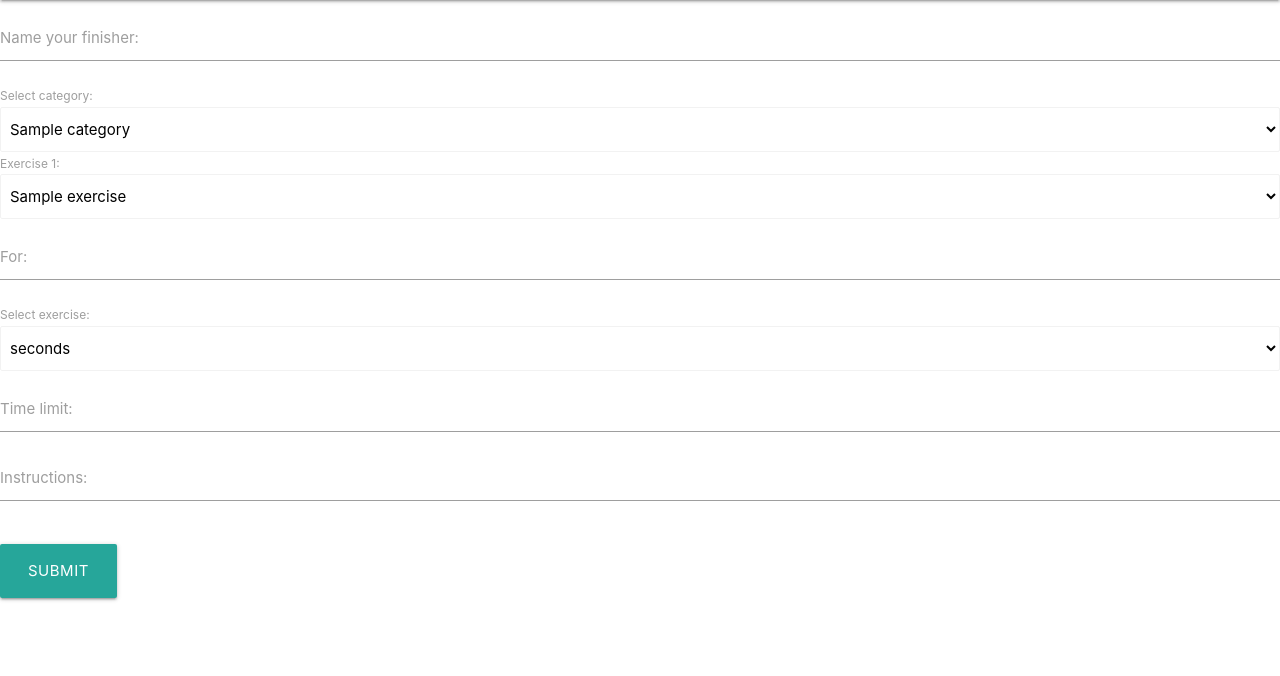
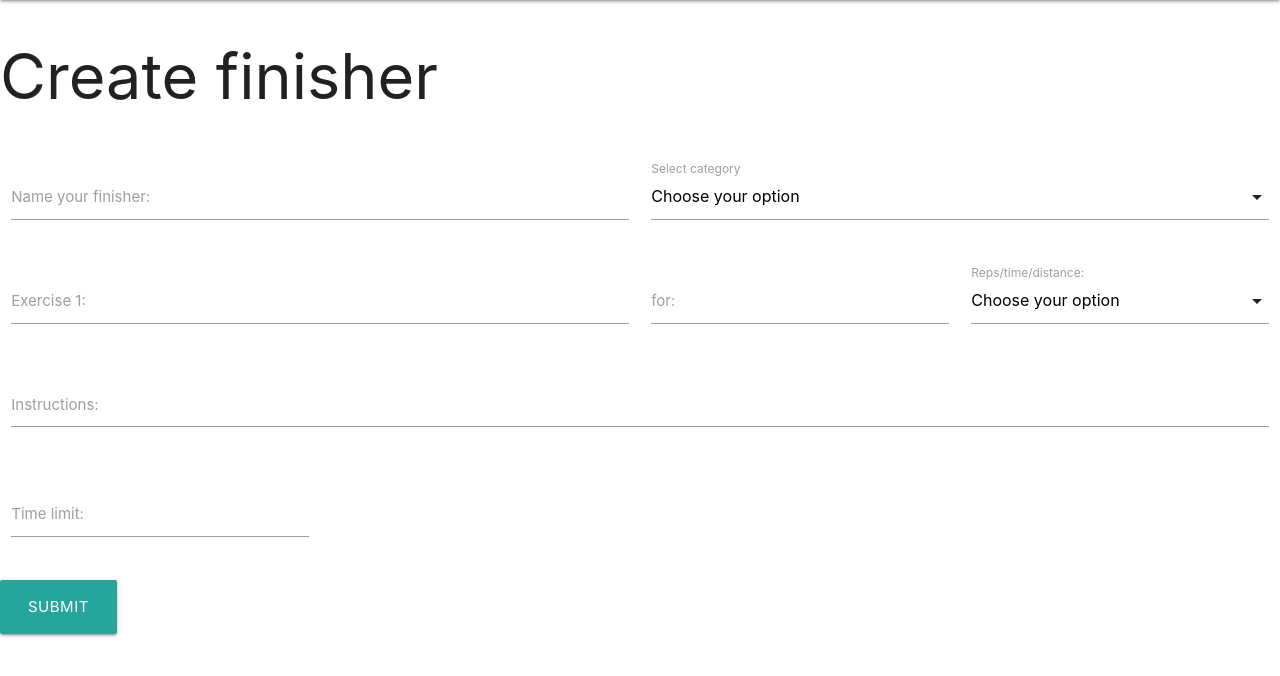
Before and after one commit to allyporwal/finishers-flask, a Flask app: page /add_finisher in a window 1280 px wide. Shown: the part 64-740 px from the top of the page. Run offline with Flask 2, Linux system fonts and the light colour scheme; a database or web service that is not in the repository returns one stand-in record (values such as "Sample title"); some libraries are stand-ins or nearby versions.

Commit message:
Add to add_finisher function to ensure proper data structure on Mongodb

```diff
--- a/app.py
+++ b/app.py
@@ -21,7 +21,11 @@ mongo = PyMongo(app)
 
 @app.route("/")
 def landing_page():
-    return render_template("landing.html")
+    finishers = mongo.db.finishers.aggregate([
+        {"$unwind": "$exercises"},
+        {"$match": {"exercises.exercise_name": {"$ne": None}}}
+    ])
+    return render_template("landing.html", finishers=finishers)
 
 
 # Allow a user to register
@@ -39,24 +43,33 @@ def register():
 @app.route("/add_finisher", methods=["GET", "POST"])
 def add_finisher():
     categories = mongo.db.categories.find()
-    exercises = mongo.db.exercises.find()
     if request.method == "POST":
+        # exercises = []
+        tester = [[], [], []]
+        for key, val in request.form.items():
+            if key.startswith("exercise"):
+                tester[0].append(val)
+            if key.startswith("reps"):
+                tester[1].append(val)
+            if key.startswith("set_type"):
+                tester[2].append(val)
+        tester2 = [{"exercise_name": a,
+                    "set": b,
+                    "set_type": c
+                    } for (a, b, c) in zip(*tester)]
         finisher = {
             "finisher_name": request.form.get("finisher_name"),
             "category_name": request.form.get("categories"),
-            "exercises": [
-                {"exercise_name": request.form.get("exercises"),
-                 "set": request.form.get("for-metres-reps-seconds"),
-                 "set_type": request.form.get("metres-reps-seconds")
-                 }
-            ],
-            "time_limit": request.form.get("time-limit"),
+            # "exercises": exercises,
+            "time_limit": request.form.get("time_limit"),
             "instructions": request.form.get("instructions"),
-            "reviews": []
+            "reviews": [],
+            "tester": tester,
+            "tester2": tester2
         }
         mongo.db.finishers.insert_one(finisher)
     return render_template(
-        "add_finisher.html", categories=categories, exercises=exercises)
+        "add_finisher.html", categories=categories)
 
 
 if __name__ == "__main__":
--- a/static/css/style.css
+++ b/static/css/style.css
@@ -1,3 +1,11 @@
-select {
-    display: inline;
+#second_exercise {
+    display: none;
 }
+
+#third_exercise {
+    display: none;
+}
+
+#fourth_exercise {
+    display: none;
+}
--- a/static/js/script.js
+++ b/static/js/script.js
@@ -0,0 +1,15 @@
+$(document).ready(function () {
+  $("select").formSelect();
+});
+
+$("#first_exercise_select").change(function() {
+    $("#second_exercise").show("slow");
+});
+
+$("#second_exercise_select").change(function() {
+    $("#third_exercise").show("slow");
+});
+
+$("#third_exercise_select").change(function() {
+    $("#fourth_exercise").show("slow");
+});
--- a/templates/add_finisher.html
+++ b/templates/add_finisher.html
@@ -1,73 +1,151 @@
-{% extends "base.html" %}
-{% block content %}
+{% extends "base.html" %} {% block content %}
+<h1>Create finisher</h1>
+<br />
+
+<!-- Create finisher form -->
+
+<div>
   <form method="POST" action="{{ url_for('add_finisher') }}">
-  <div class="input-field">
-    <input
-      name="finisher_name"
-      type="text"
-      class="validate"
-      minlength="5"
-      maxlength="30"
-      required
-    />
+    <div class="row">
+      <div class="input-field col s6">
+        <input name="finisher_name" type="text" class="validate" required />
         <label for="finisher_name">Name your finisher:</label>
       </div>
-  <label for="categories">Select category:</label>
-  <select name="categories" id="categories">
+      <div class="input-field col s6">
+        <select name="categories" required>
+          <option value="" disabled selected>Choose your option</option>
           {% for category in categories %}
           <option value="{{ category.category_name }}">
             {{ category.category_name }}
           </option>
           {% endfor %}
         </select>
+        <label for="">Select category</label>
+      </div>
+    </div>
+
+    <!-- Exercise 1 -->
+
     <div class="row">
-    <label for="exercises">Exercise 1:</label>
-    <select name="exercises">
-      {% for exercise in exercises %}
-      <option value="{{ exercise.exercise_name }}">
-        {{ exercise.exercise_name }}
-      </option>
-      {% endfor %}
-    </select>
-    <div class="input-field">
+      <div class="input-field col s6">
+        <input name="exercise" type="text" class="validate" required />
+        <label for="exercise">Exercise 1:</label>
+      </div>
+      <div class="input-field col s3">
         <input
-        name="for-metres-reps-seconds"
-        type="text"
+          name="reps"
+          type="number"
           class="validate"
-        minlength="1"
-        maxlength="30"
           required
         />
-      <label for="for-metres-reps-seconds">For:</label>
+        <label for="set">for:</label>
       </div>
-    <label for="metres-reps-seconds">Select exercise:</label>
-    <select name="metres-reps-seconds">
+      <div class="input-field col s3">
+        <select id="first_exercise_select" name="set_type" required>
+          <option value="set_type" disabled selected>Choose your option</option>
+          <option value="reps">reps</option>
           <option value="seconds">seconds</option>
-      <option value="reps">reps</option>
           <option value="metres">metres</option>
         </select>
-   <div class="input-field">
+        <label for="metres_reps_seconds">Reps/time/distance:</label>
+      </div>
+    </div>
+
+    <!-- Exercise 2  -->
+
+    <div id="second_exercise" class="row">
+      <div class="input-field col s6">
+        <input name="exercise_2" type="text" class="validate" required />
+        <label for="exercise_2">Exercise 2:</label>
+      </div>
+      <div class="input-field col s3">
         <input
-        name="time_limit"
+          name="reps_2"
           type="number"
           class="validate"
-        minlength="1"
           required
         />
-      <label for="time_limit">Time limit:</label>
+        <label for="for_metres_reps_seconds_2">for:</label>
       </div>
-    <div class="input-field">
+      <div class="input-field col s3">
+        <select id="second_exercise_select" name="set_type_2" required>
+          <option value="" disabled selected>Choose your option</option>
+          <option value="reps">reps</option>
+          <option value="seconds">seconds</option>
+          <option value="metres">metres</option>
+        </select>
+        <label for="metres_reps_seconds_2">Reps/time/distance:</label>
+      </div>
+    </div>
+
+    <!-- Exercise 3 -->
+
+    <div id="third_exercise" class="row">
+      <div class="input-field col s6">
+        <input name="exercise_3" type="text" class="validate" required />
+        <label for="exercise_3">Exercise 3:</label>
+      </div>
+      <div class="input-field col s3">
         <input
-        name="instructions"
-        type="text"
+          name="reps_3"
+          type="number"
           class="validate"
-        minlength="1"
-        maxlength="200"
           required
         />
+        <label for="for_metres_reps_seconds_3">for:</label>
+      </div>
+      <div class="input-field col s3">
+        <select id="third_exercise_select" name="set_type_3" required>
+          <option value="" disabled selected>Choose your option</option>
+          <option value="reps">reps</option>
+          <option value="seconds">seconds</option>
+          <option value="metres">metres</option>
+        </select>
+        <label for="metres_reps_seconds_3">Reps/time/distance:</label>
+      </div>
+    </div>
+
+    <!-- Exercise 4 -->
+
+    <div id="fourth_exercise" class="row">
+      <div class="input-field col s6">
+        <input name="exercise_4" type="text" class="validate" />
+        <label for="exercise_4">Exercise 4:</label>
+      </div>
+      <div class="input-field col s3">
+        <input
+          name="for_metres_reps_seconds_4"
+          type="number"
+          class="validate"
+        />
+        <label for="for_metres_reps_seconds_4">for:</label>
+      </div>
+      <div class="input-field col s3">
+        <select id="fourth_exercise_select" name="metres_reps_seconds_4" >
+          <option value="" disabled selected>Choose your option</option>
+          <option value="reps">reps</option>
+          <option value="seconds">seconds</option>
+          <option value="metres">metres</option>
+        </select>
+        <label for="metres_reps_seconds_4">Reps/time/distance:</label>
+      </div>
+    </div>
+
+    <!--  Instructions, time limit and submit button -->
+
+    <div class="row">
+      <div class="input-field col s12">
+        <textarea name="instructions" class="materialize-textarea" required></textarea>
         <label for="instructions">Instructions:</label>
+      </div>
+    </div>
+    <div class="row">
+      <div class="input-field col s3">
+        <input name="time_limit" type="number" class="validate" />
+        <label for="time_limit">Time limit:</label>
       </div>
     </div>
     <button type="submit" class="col s12 btn-large">submit</button>
   </form>
+</div>
 {% endblock %}
--- a/templates/base.html
+++ b/templates/base.html
@@ -56,7 +56,7 @@
 	{% block content %}
 	{% endblock %}
 
-	<script src="http://code.jquery.com/jquery-3.5.1.min.js"
+	<script src="https://code.jquery.com/jquery-3.5.1.min.js"
 		integrity="sha256-9/aliU8dGd2tb6OSsuzixeV4y/faTqgFtohetphbbj0=" crossorigin="anonymous"></script>
 	<script src="https://cdnjs.cloudflare.com/ajax/libs/materialize/1.0.0/js/materialize.min.js"></script>
 	<script src="{{ url_for('static', filename='js/script.js') }}"></script>
--- a/templates/landing.html
+++ b/templates/landing.html
@@ -6,4 +6,9 @@
     ></a>
   </button>
 </section>
+
+{% for finisher in finishers %}
+    {{ finisher.exercises.exercise_name }}<br>
+{% endfor %}
+
 {% endblock %}
```
Lines whose indentation alone changed are shown as unchanged.
